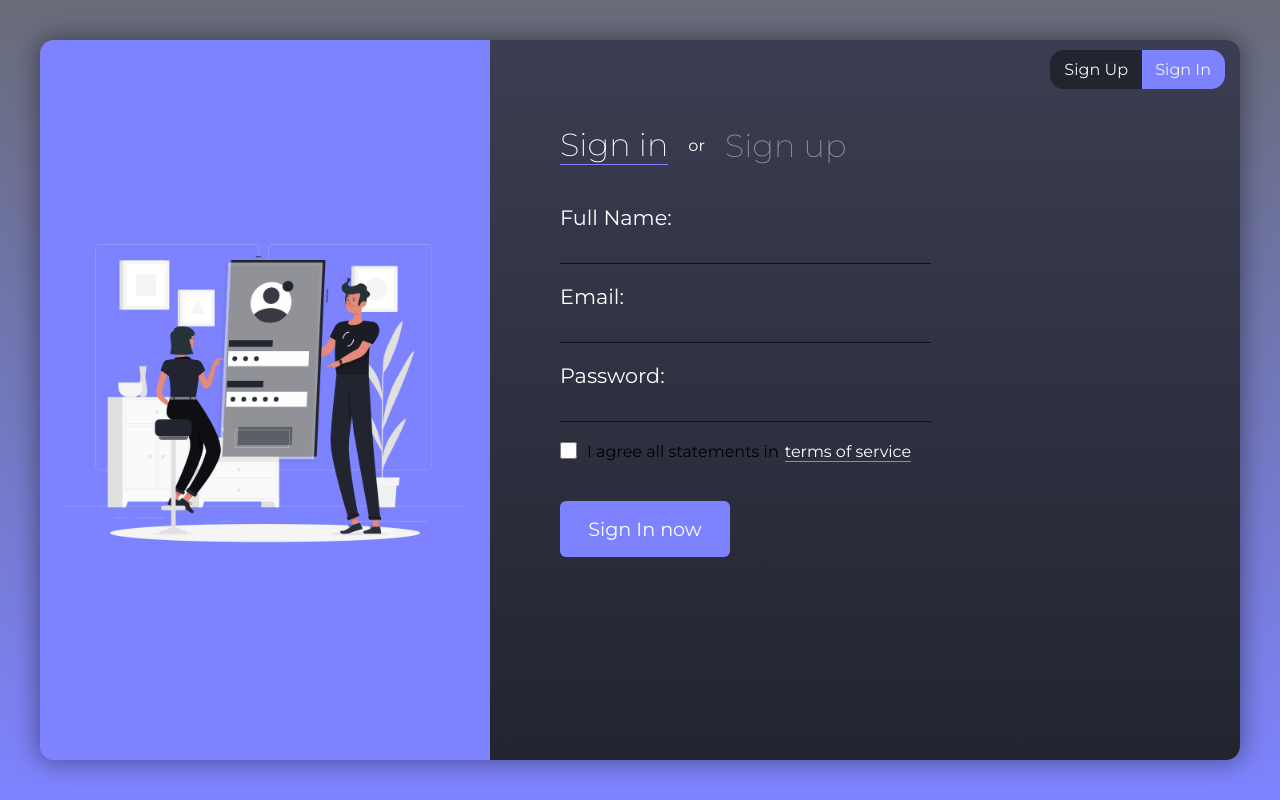
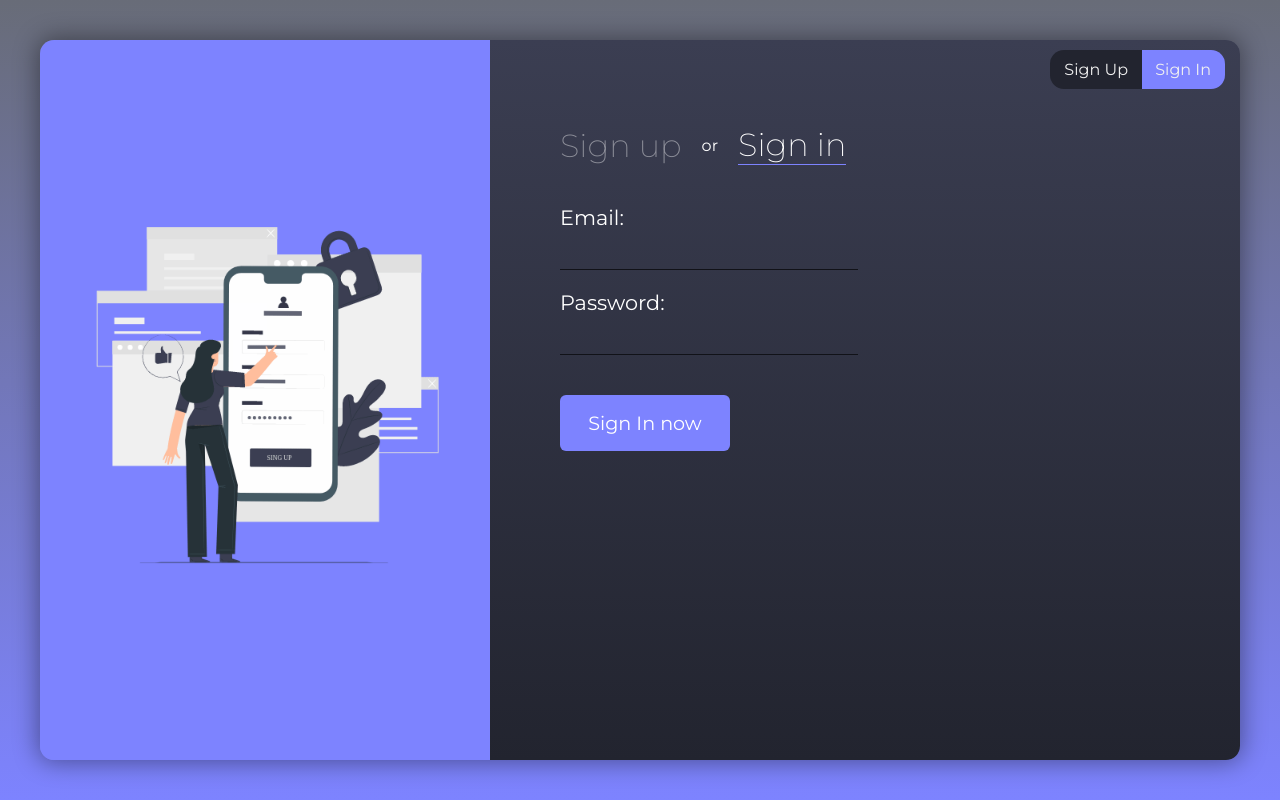
Before and after one commit to nattancode07/tela-de-login-cadastro, a plain HTML site: page index.html in a window 1280 px wide. Both pictures are taken after a click on the element "Sign In". Drawn offline with Linux system fonts and the light colour scheme.

Commit message:
atualizando o form conforme o click

```diff
--- a/index.html
+++ b/index.html
@@ -22,34 +22,38 @@
             <div class="sign-up-button" id="sign-up-div">Sign Up
             </div>
 
-
             <div class="formulario-div">
                 <div class="h1-div">
 
+                    <div class="Sign-up-button-title" id="sign-up-div-title">
+                        Sign up
+                    </div>
+                    <p>or</p>
                     <div class="Sign-in-button-title" id="sign-in-div-title">
                         Sign in
-                    </div>
-                    <p>or</p>
-                    <div class="Sign-up-button-title" id="sign-up-div-title">
-                        Sign up
                     </div>
 
                 </div>
 
+                <form action="" class="formulario">
 
-                <form action="">
+                    <div class="Nome-div">
+                        <label for="" >Full Name:</label>
 
-                    <label for="" >Full Name:</label>
+                        <input type="text" class="input-campo-nome">
+                    </div>
 
-                    <input type="text" class="input-campo">
+                    <div class="Email-div">
+                        <label for="">Email:</label>
 
-                    <label for="">Email:</label>
+                        <input type="email" class="input-campo-email">
+                    </div>
 
-                    <input type="email" class="input-campo">
+                    <div class="Senha-div">
+                        <label for="">Password:</label>
 
-                    <label for="">Password:</label>
-
-                    <input type="password" class="input-campo">
+                        <input type="password" class="input-campo-senha">
+                    </div>
 
                     <div class="checkbox-and-a-div">
                         <input type="checkbox" class="checkbox">
@@ -57,12 +61,8 @@
                     </div>
                 </form>
 
-
-
                 <div>
                     <button class="sign-in-now-button">Sign In now</button>
-
-
                 </div>
             </div>
 
--- a/main.js
+++ b/main.js
@@ -3,33 +3,49 @@ function main() {
 const img = document.querySelector('.svg');
 const sign_in = document.querySelector('.Sign-in-button-title');
 const sign_up = document.querySelector('.Sign-up-button-title');
+const form = document.querySelector('.formulario');
+const divNome = document.querySelector('.Nome-div');
+const divEmail = document.querySelector('Email-div');
+const termos = document.querySelector('.checkbox-and-a-div');
 
 document.addEventListener('click', function(e) {
     const el = e.target
 
     //Ao clicar em Sign-In
 
-    if(el.classList.contains('Sign-in-button-title') || el.classList.contains('sign-in-button')) {
+    if(el.classList.contains('Sign-up-button-title') || el.classList.contains('sign-up-button')) {
 
-        sign_in.style.color = 'white';
-        sign_in.style.borderBottom = '1px solid #7d83ff';
-        sign_up.style.color = 'rgba(255, 255, 255, 0.418)'
-        sign_up.style.borderBottom = 'none'
         img.setAttribute('src', 'imagens/Mobile-login-sign-in.gif');
-    }
-
-    //Ao clicar em Sign-Up
-
-    else if (el.classList.contains('Sign-up-button-title') || el.classList.contains('sign-up-button')) {
-
-        img.setAttribute('src', 'imagens/Mobile login-2.gif');
 
         sign_up.style.color = 'white';
         sign_up.style.borderBottom = '1px solid #7d83ff';
         sign_in.style.color = 'rgba(255, 255, 255, 0.418)';
         sign_in.style.borderBottom = 'none'
 
+        form.insertBefore(divNome, form.firstChild);
+        form.appendChild(termos);
+    }
+
+    //Ao clicar em Sign-Up
+
+    else if (el.classList.contains('Sign-in-button-title') || el.classList.contains('sign-in-button')) {
+
+        img.setAttribute('src', 'imagens/Mobile login-2.gif');
+
+        sign_in.style.color = 'white';
+        sign_in.style.borderBottom = '1px solid #7d83ff';
+        sign_up.style.color = 'rgba(255, 255, 255, 0.418)';
+        sign_up.style.borderBottom = 'none';
+
+        form.removeChild(divNome);
+        form.removeChild(termos);
     }
 })
+}
 
-} main();
+function formSignIn() {
+
+
+}
+
+main();
--- a/style.css
+++ b/style.css
@@ -22,12 +22,12 @@ body {
     transition: color 0.2s;
 }
 
-.Sign-in-button-title {
+.Sign-up-button-title {
     color: white;
     border-bottom: 1px solid #7d83ff;
 }
 
-.Sign-up-button-title {
+.Sign-in-button-title {
     color: rgba(255, 255, 255, 0.418);
 }
 
@@ -56,15 +56,21 @@ a {
     display: flex;
 }
 
-.input-campo {
+.input-campo-email,
+.input-campo-nome,
+.input-campo-senha {
     font-family: 'Montserrat';
     background-color: rgb(0, 0, 0,0);
     border: none;
     border-bottom: 1px solid #111218;
     width: 100%;
     height: 1.2em;
-    font-size: 1.2em;
+    font-size: 1.5em;
     color: #09090c;
+}
+
+.input-campo-senha {
+    font-weight: bold;
 }
 
 .checkbox {
@@ -76,7 +82,9 @@ a {
     background-color: #111218;
 }
 
-.input-campo:focus {
+.input-campo-email,
+.input-campo-nome,
+.input-campo-senha:focus {
     outline: none;
 }
 
```
